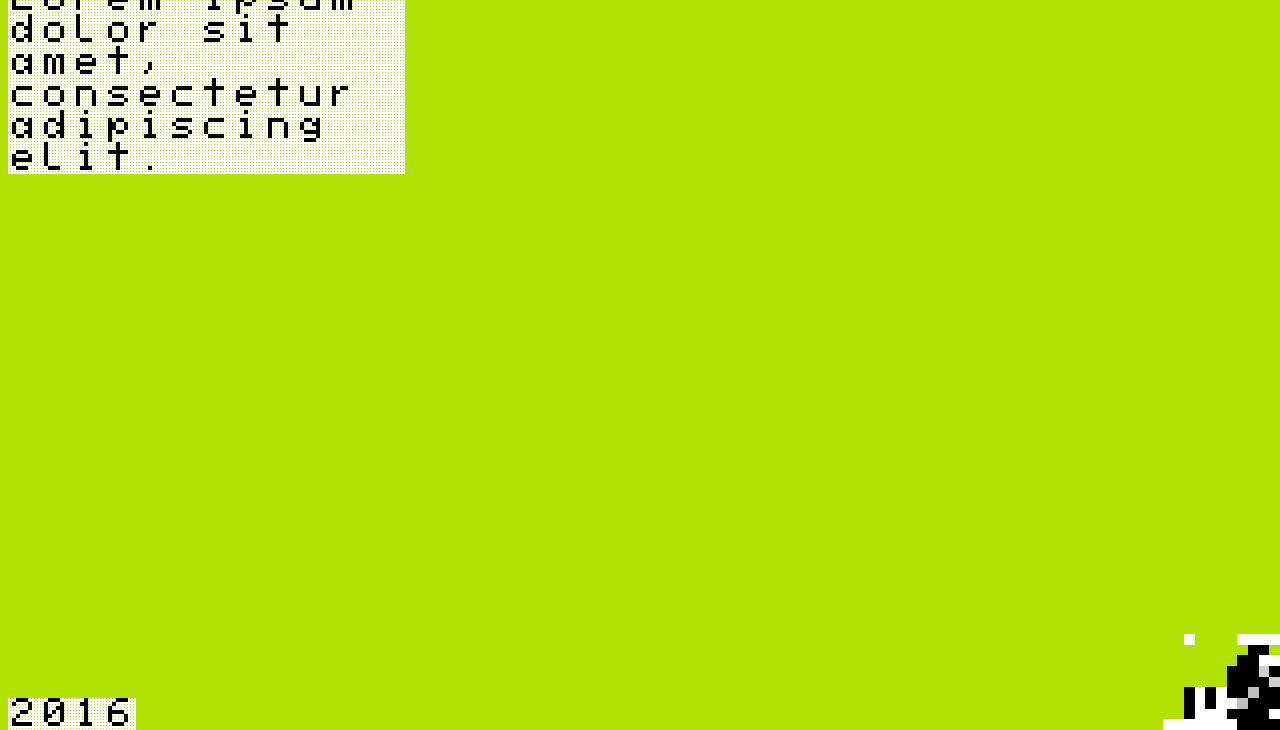
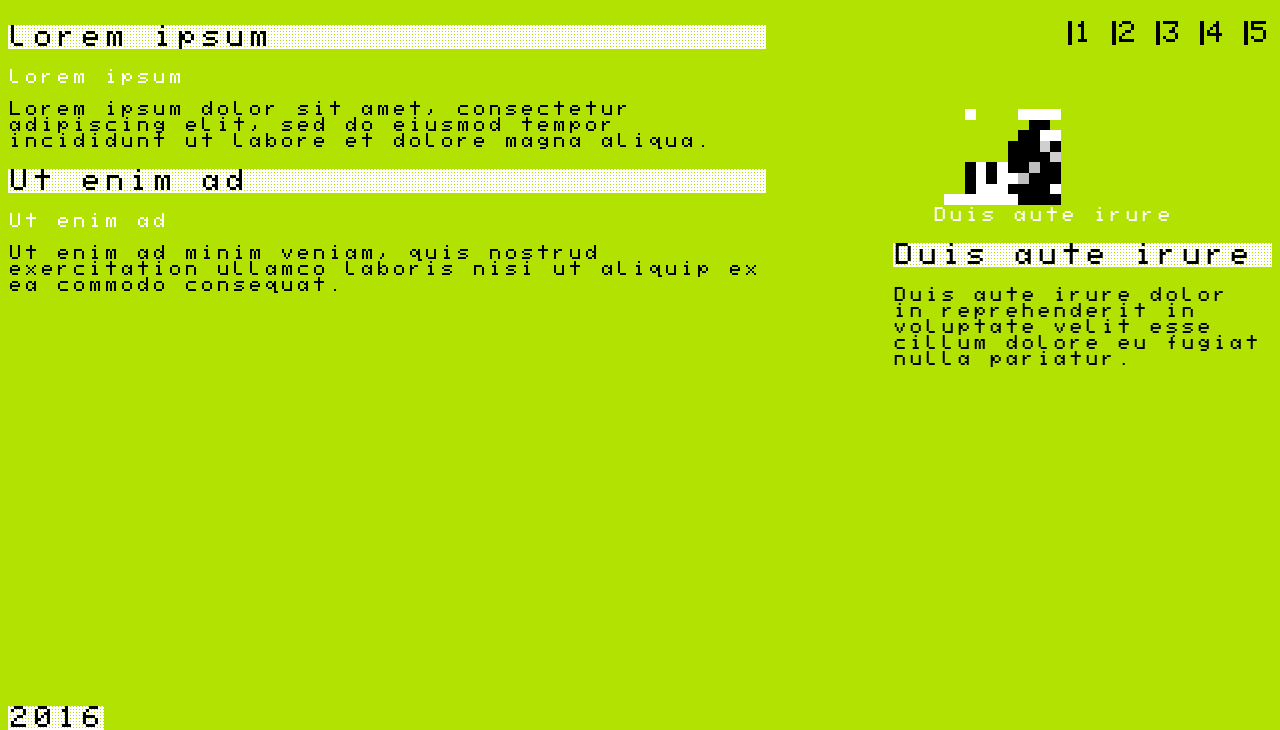
Before and after one commit to cranb3rry/itpn, a plain HTML site: page index.html in a window 1280 px wide. Shown: the part 70-800 px from the top of the page. Drawn offline with Linux system fonts and the light colour scheme.

Commit message:
modified:   index.html 	modified:   styles.css

```diff
--- a/index.html
+++ b/index.html
@@ -1,41 +1,47 @@
 <!DOCTYPE html>
 <html>
 <head>
-
-	<title>ITPN 1</title>
+	<title>ITPNS</title>
 	<link rel="stylesheet" type="text/css" href="styles.css">
-
 </head>
-
 <body>
 
+  <div id="page">
     <header>
-
-	Itpn S
-
+    <h1>Itpn 1</h1>
+      <nav>
       	<ol>
-	<a href="#"><li>1</li></a>
-	<a href="#"><li>2</li></a>
-	<a href="#"><li>3</li></a>
-	<a href="#"><li>4</li></a>
-	<a href="#"><li>5</li></a>
+      		<li><a href="" class="current">1</a></li>
+      		<li><a href="" >2</a></li>
+      		<li><a href="" >3</a></li>
+      		<li><a href="" >4</a></li>
+      		<li><a href="" >5</a></li>
       	</ol>
+      </nav>
     </header>
-
+    <div id="content">
       <article>
-
-	Lorem ipsum dolor sit amet, consectetur adipiscing elit.
-
+      	<h2>lorem ipsum</h2>
+      	<h3>lorem ipsum</h3>
+      	<p>Lorem ipsum dolor sit amet, consectetur adipiscing elit, sed do eiusmod tempor incididunt ut labore et dolore magna aliqua.</p>
       </article>
-
+  	  <article>
+        <h2>Ut enim ad</h2>
+      	<h3>Ut enim ad</h3>
+      	<p>Ut enim ad minim veniam, quis nostrud exercitation ullamco laboris nisi ut aliquip ex ea commodo consequat.</p>
+      </article>
+    </div>
+    <aside>
+    	<figure>
+    		<img src="bg.png" alt="1kb image">
+    		<figcaption>Duis aute irure</figcaption>
+    	</figure>
+    	<h2>Duis aute irure</h2>
+    	<p>Duis aute irure dolor in reprehenderit in voluptate velit esse cillum dolore eu fugiat nulla pariatur.</p>
+    </aside>
     <footer>
-
     	2016
-
     </footer>
-
-<div class="cimc">
-
   </div>
 
 </body>
--- a/styles.css
+++ b/styles.css
@@ -1,74 +1,69 @@
 body {
-	min-height: 100%;
 	font-family: Antiquarius;
-	border-color: black;
-	font-size: 200%;
+	font-size: 100%;
 	background: #b2e202;
 
-	margin: 0px;
-	padding: 0px;
 }
 
 @font-face {
 	font-family: 'Antiquarius';
-	src: url('Antiquarius.ttf');
+	src: url('Antiquarius.ttf');}
 
+#content {
+	padding: 0px;
+	margin: 0px 0px 8px 0px;
+	float: left;
+	width: 60%;
 }
 
+
+
 header {
-	padding: 4px;
-	margin: 0px 0px 8px 0px;
+	height: 44px;
 	border-style: solid;
-	border-width: 0px 0px 4px 0px;
+	border-width: 0px 0px 2px 0px;
 }
 
-ol {
 
-	display: inline;
-	padding: 0px;
-	margin: 0px;
+nav {
+
 	float: right;
-	padding: 0px 24px 0px 0px;
 }
 
 li {
-
 	border-style: solid;
 	border-width: 0px 0px 0px 4px;
 	display: inline;
+	font-size: 150%;
 }
 
-a {
-	color: black;
+a {color: black;
 	text-decoration: none;
 }
 
-a:hover, a.on {
+a:hover {
 	color: white;
 }
 
-article {
-	display: block;
-	width: 31%;
-	height: auto;
-	text-align: auto;
-	position: 30% 30%;
-	margin: 8px;
+footer {
+	position:fixed;
+	bottom: 0;
+}
+
+h3, figcaption {
+	font-size: 100%;
+	color: white;
+}
+
+h1, h2, h3 {
+	font-weight: normal;}
+
+h2, footer {
+	font-size: 150%;
 	background: url(2.png) repeat;
 }
 
-footer {
-	margin: 0px 8px;
-	background: url(2.png) repeat;
-	position: absolute;
-	bottom: 0;
+aside {
+	width: 30%;
+	float: right;
 }
-
-.cimc {
-	position: absolute;
-	bottom: 0;
-	right: 0;
-	width: 20%;
-	height: 20%;
-	background: url("bg.png") no-repeat bottom right;
-}
```
Lines whose indentation alone changed are shown as unchanged.
